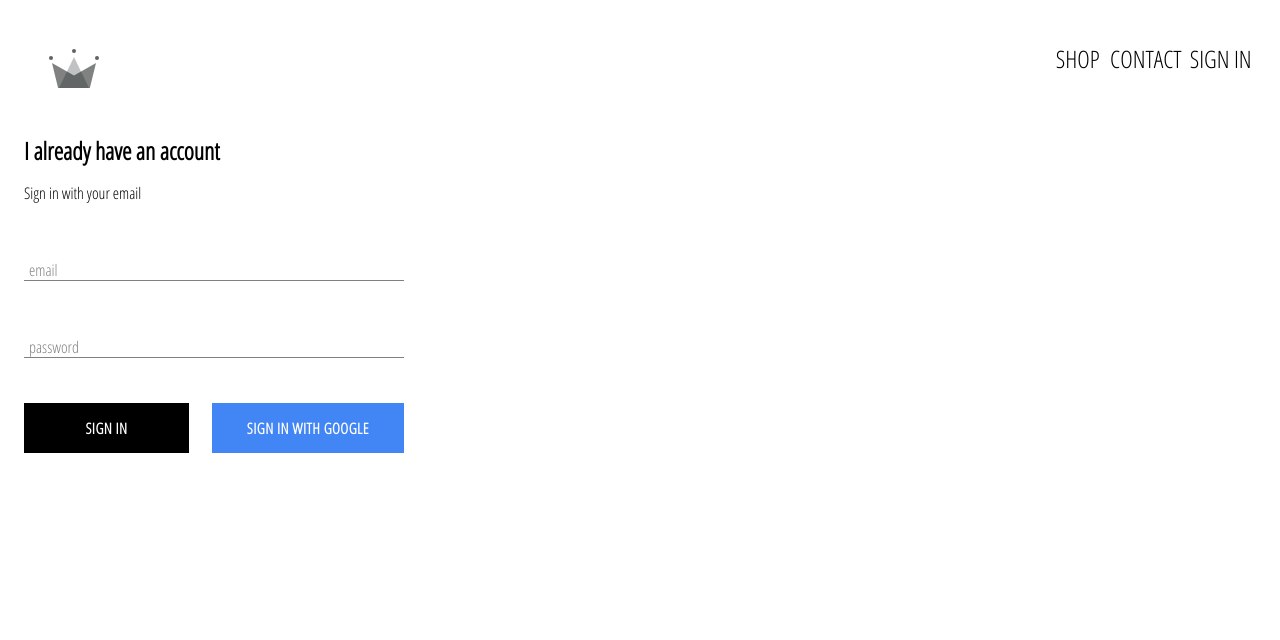
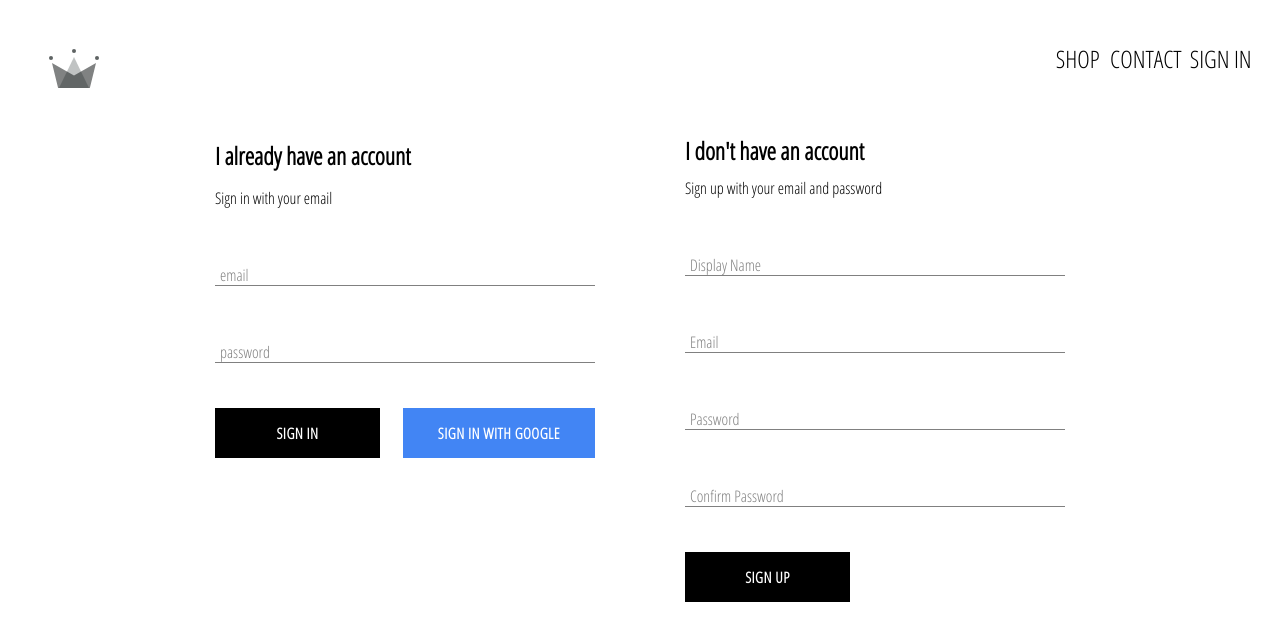
Before and after one commit to BrususAugustus/e-commerce-platform, a React (Create React App) app: page /signin in a window 1280 px wide. Shown: the top 640 px of the page. Built offline with nearby package versions, Linux system fonts and the light colour scheme; no server answers.

Commit message:
Implemented firebaseusers, included ability to store registered users into the database , the email and password registration

```diff
--- a/src/App.js
+++ b/src/App.js
@@ -5,7 +5,7 @@
 import SignInAndSignUpPage from "./components/pages/sign-in-and-sign-up/sign-in-and-sign-up.component";
 import { Route, Switch } from "react-router-dom";
 import Header from "./components/header/header.component";
-import {auth} from "./components/firebase/firebase.utils";
+import {auth, createUserProfileDocument} from "./components/firebase/firebase.utils";
 
 class App extends React.Component {
   constructor(){
@@ -19,14 +19,33 @@
   unsubscribeFromAuth = null;
 
   componentDidMount(){
-    this.unsubscribeFromAuth = auth.onAuthStateChanged(user=>{
+    this.unsubscribeFromAuth = auth.onAuthStateChanged(async user=>{
+      createUserProfileDocument(user);
       this.setState({currentUser:user});
       console.log(user)
     })
   }
 
   componentWillUnmount(){
-    this.currentUser.unsubscribeFromAuth();
+    this.currentUser.unsubscribeFromAuth(userAuth=>{
+      if(userAuth){
+        const userRef = createUserProfileDocument(userAuth);
+
+        userRef.onSnapshot(snapshot=>{
+          this.setState(
+            {
+              currentUser:{
+                id: snapshot.id,
+                ...snapshot.data()
+              }
+            }
+          )
+        })
+      }
+      else{
+        this.setState({currentUser:userAuth})
+      }
+    });
   }
 
   render(){
--- a/src/components/firebase/firebase.utils.js
+++ b/src/components/firebase/firebase.utils.js
@@ -13,6 +13,29 @@
     measurementId: "G-LWL71BYTQF"
   };
 
+  export const createUserProfileDocument = async(userAuth, additionalData)=>{
+    if(!userAuth) return;
+    const userRef = firestore.doc(`users/${userAuth.uid}`);
+    const userSnap = userRef.get();
+    console.log(userSnap);
+
+    if(!userSnap.exists){
+      const {displayName, email} = userAuth;
+      const createdAt = new Date();
+
+      try{
+        await userRef.set({
+          displayName,
+          email,
+          createdAt,
+          ...additionalData
+        })
+      }catch(error){
+        console.log(`Error while creating user: ${error}`)
+      }
+    }
+  }
+
   firebase.initializeApp(config);
 
   export const auth = firebase.auth();
--- a/src/components/pages/sign-in-and-sign-up/sign-in-and-sign-up.component.jsx
+++ b/src/components/pages/sign-in-and-sign-up/sign-in-and-sign-up.component.jsx
@@ -1,10 +1,13 @@
 import React from "react";
 import SignIn from "../../sign-in/sign-in.component";
+import SignUp from "../../sign-up/sign-up.component"
+import "./sign-in-and-sign-up.styles.scss";
 
 const SignInAndSignUpPage = ()=>{
     return(
         <div className="sign-in-and-sign-up">
-        <SignIn className="sign-in"></SignIn>
+        <SignIn ></SignIn>
+        <SignUp ></SignUp>
         </div>
 
     )
--- /dev/null
+++ b/src/components/pages/sign-in-and-sign-up/sign-in-and-sign-up.styles.scss
@@ -0,0 +1,6 @@
+.sign-in-and-sign-up{
+    width: 850px;
+    display:flex;
+    justify-content: space-between;
+    margin: 30px auto;
+}
--- a/src/components/sign-in/sign-in.component.jsx
+++ b/src/components/sign-in/sign-in.component.jsx
@@ -2,7 +2,7 @@
 import FormInput from "../form-input/form-input.component";
 import CustomButton from "../custom-button/custom-button.component";
 import "./sign-in.styles.scss";
-import { signInWithGoogle } from "../firebase/firebase.utils";
+import {auth, signInWithGoogle } from "../firebase/firebase.utils";
 
 class SignIn extends React.Component {
   constructor(props) {
@@ -14,9 +14,18 @@
     };
   }
 
-  handleSubmit = (event) => {
+  handleSubmit = async (event) => {
     event.preventDefault();
-    this.state({ email: "", password: "" });
+    const {email, password}=this.state;
+
+
+    try{
+      await auth.signInWithEmailAndPassword(email, password);
+      this.state({ email: "", password: "" });
+    }
+    catch(err){
+      console.log(err);
+    }
   };
 
   handleChange = (event) => {
--- /dev/null
+++ b/src/components/sign-up/sign-up.component.jsx
@@ -0,0 +1,100 @@
+import React from "react";
+import CustomButton from "../custom-button/custom-button.component";
+import FormInput from "../form-input/form-input.component";
+import { auth, createUserProfileDocument } from "../firebase/firebase.utils";
+
+import "./sign-up.styles.scss";
+
+class SignUp extends React.Component {
+  constructor() {
+    super();
+
+    this.state = {
+      displayName: "",
+      email: "",
+      password: "",
+      confirmPassword: "",
+    };
+  }
+
+  handleSubmit = async (event) => {
+    event.preventDefault();
+    const {displayName, email, password, confirmPassword} = this.state;
+
+    if (password !== confirmPassword) {
+      alert("Passwords don't match!");
+      return;
+    }
+
+    try {
+      const { user } = await auth.createUserWithEmailAndPassword(
+        email,
+        password
+      );
+
+      await createUserProfileDocument(user, { displayName });
+
+      this.setState({
+        displayName: "",
+        email: "",
+        password: "",
+        confirmPassword: ""
+      });
+    } catch (err) {
+      console.log(err);
+    }
+  };
+
+  handleChange = (event) => {
+    const { name, value } = event.target;
+
+    this.setState({ [name]: value });
+  };
+
+  render() {
+    const { displayName, email, password, confirmPassword } = this.state;
+    return (
+      <div className="sign-up">
+        <h2 className="title">I don't have an account</h2>
+        <span>Sign up with your email and password</span>
+        <form className="sign-up-form" onSubmit={this.handleSubmit}>
+          <FormInput
+            type="text"
+            name="displayName"
+            value={displayName}
+            onChange={this.handleChange}
+            label="Display Name"
+            required
+          ></FormInput>
+          <FormInput
+            type="email"
+            name="email"
+            value={email}
+            onChange={this.handleChange}
+            label="Email"
+            required
+          ></FormInput>
+          <FormInput
+            type="password"
+            name="password"
+            value={password}
+            onChange={this.handleChange}
+            label="Password"
+            required
+          ></FormInput>
+          <FormInput
+            type="password"
+            name="confirmPassword"
+            value={confirmPassword}
+            onChange={this.handleChange}
+            label="Confirm Password"
+            required
+          ></FormInput>
+          <CustomButton type="submit">SIGN UP</CustomButton>
+        </form>
+      </div>
+    );
+  }
+}
+
+export default SignUp;
--- /dev/null
+++ b/src/components/sign-up/sign-up.styles.scss
@@ -0,0 +1,9 @@
+.sign-up {
+  display: flex;
+  flex-direction: column;
+  width: 380px;
+
+  .title {
+    margin: 10px 0;
+  }
+}
```
